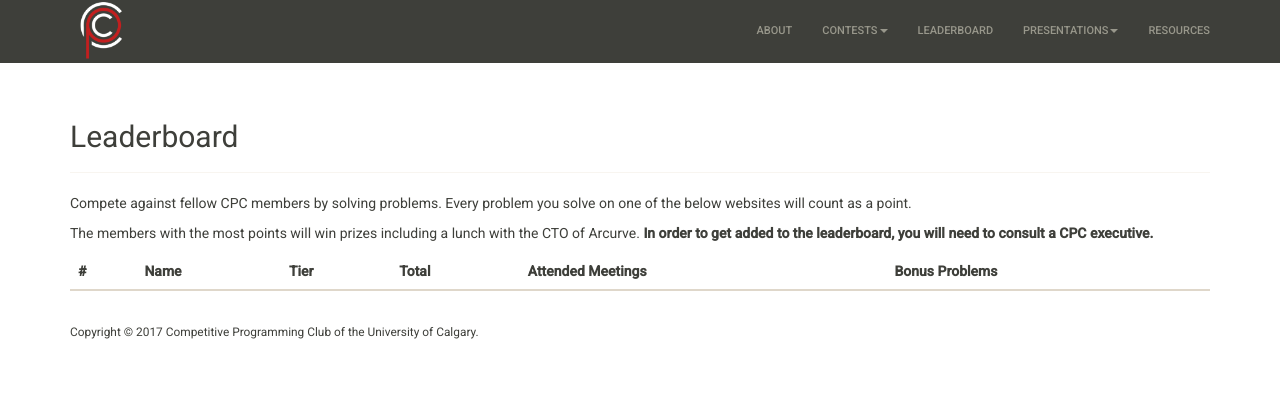
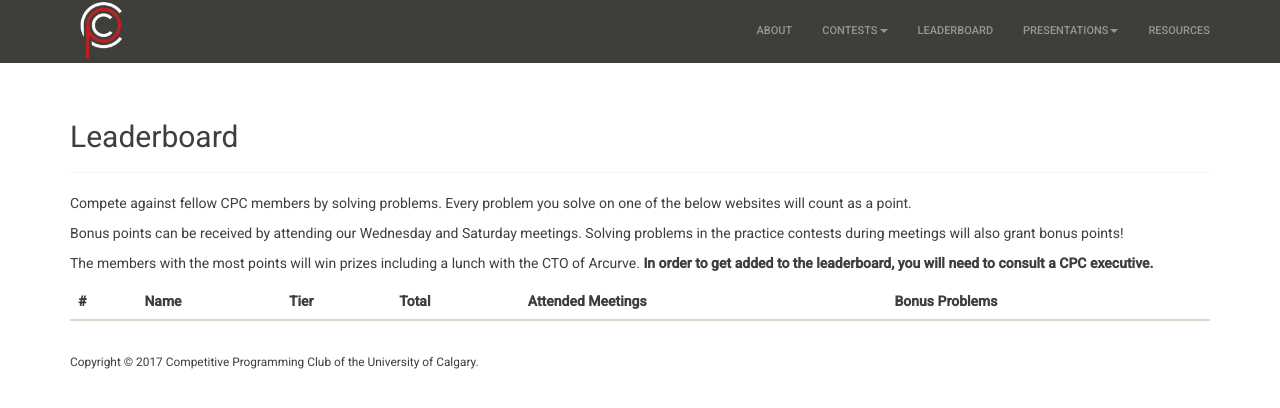
Before and after one commit to ProblemSolvingClub/psc-website, a Jekyll site: the page built from leaderboard/index.html, in a window 1280 px wide. Shown: the top 408 px of the page. Built offline with Jekyll 4.4.1, drawn with Linux system fonts in a browser that asks for light colours; nearby versions of some CDN libraries.

Commit message:
Update leaderboard description for points

```diff
--- a/leaderboard/index.html
+++ b/leaderboard/index.html
@@ -14,6 +14,10 @@ title: Leaderboard
   <p>
     Compete against fellow CPC members by solving problems. Every problem you solve on one of the below websites
     will count as a point.
+  </p>
+
+   <p>
+    Bonus points can be received by attending our Wednesday and Saturday meetings.  Solving problems in the practice contests during meetings will also grant bonus points!
   </p>
 
   <p>
```
